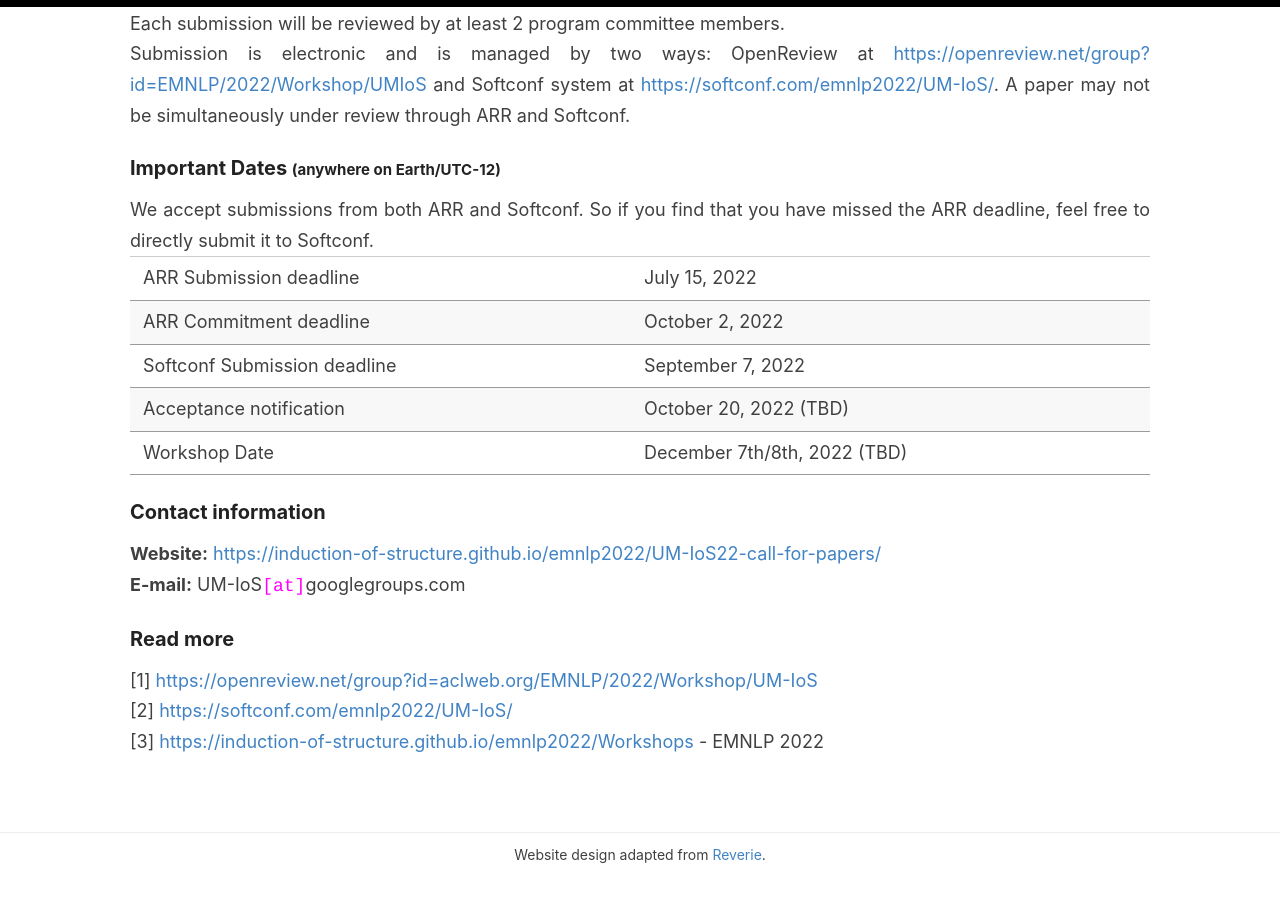
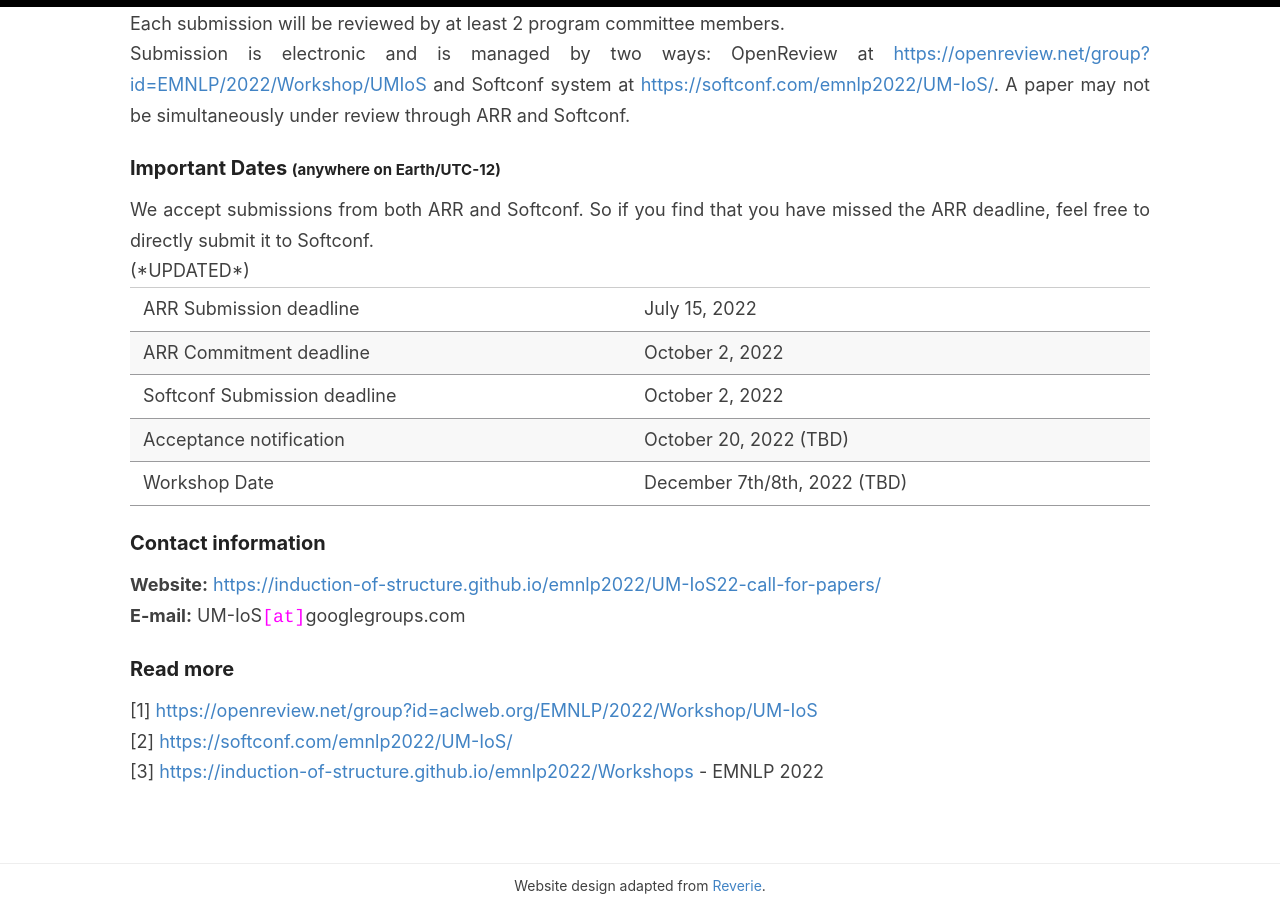
Before and after one commit to induction-of-structure/acl2022, a Jekyll site: the page built from _pages/call_for_papers.md, in a window 1280 px wide and 900 px high, scrolled down 1354 px. Built offline with Jekyll 4.4.1, drawn with Linux system fonts in a browser that asks for light colours.

Commit message:
Update call_for_papers.md

```diff
--- a/_pages/call_for_papers.md
+++ b/_pages/call_for_papers.md
@@ -45,7 +45,7 @@ We accept submissions from both ARR and Softconf. So if you find that you have m
 <tbody>
 <tr><td>ARR Submission deadline</td><td>July 15, 2022</td></tr>
 <tr><td>ARR Commitment deadline</td><td>October 2, 2022</td></tr>
-<tr><td>Softconf Submission deadline</td><td>September 7, 2022</td></tr>
+<tr><td>Softconf Submission deadline</td><td>October 2, 2022</td></tr>(*UPDATED*)
 <tr><td>Acceptance notification</td><td>October 20, 2022 (TBD)</td></tr>
 <tr><td>Workshop Date</td><td>December 7th/8th, 2022 (TBD)</td></tr>
 
```
